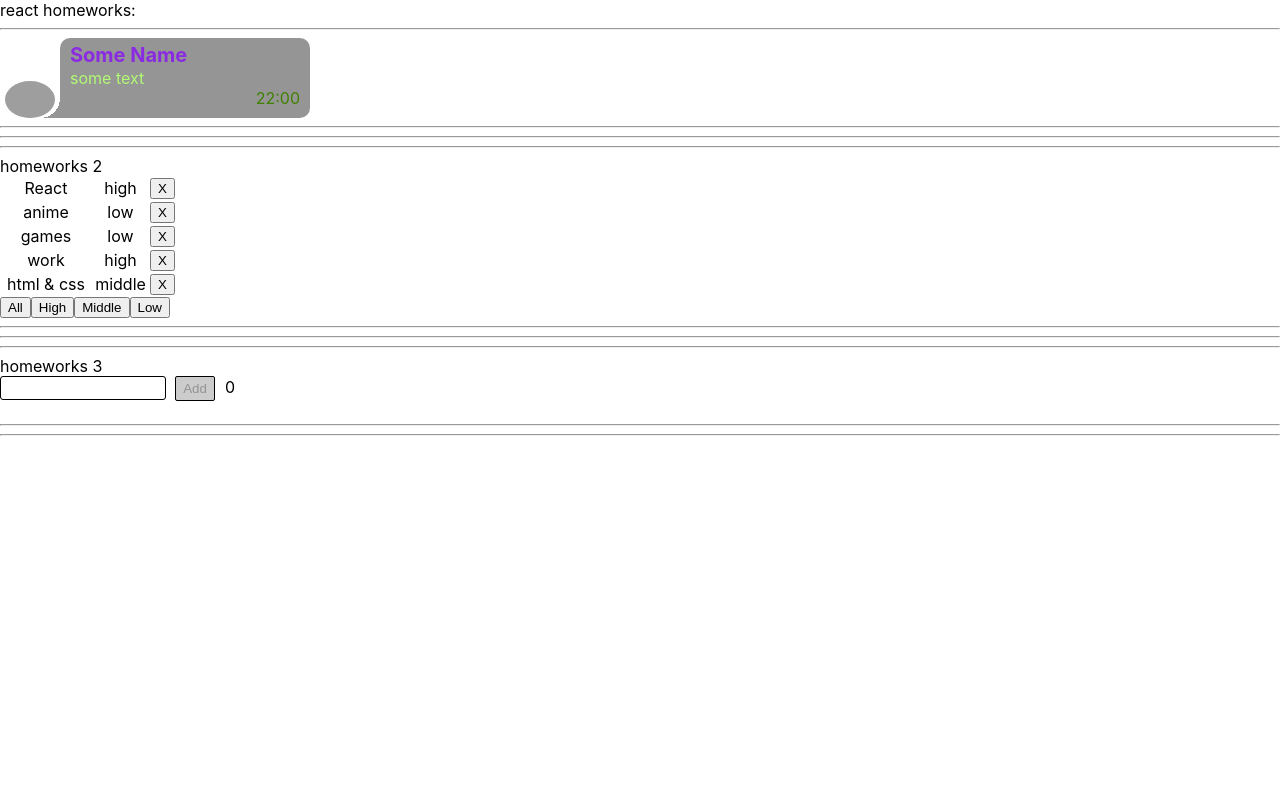
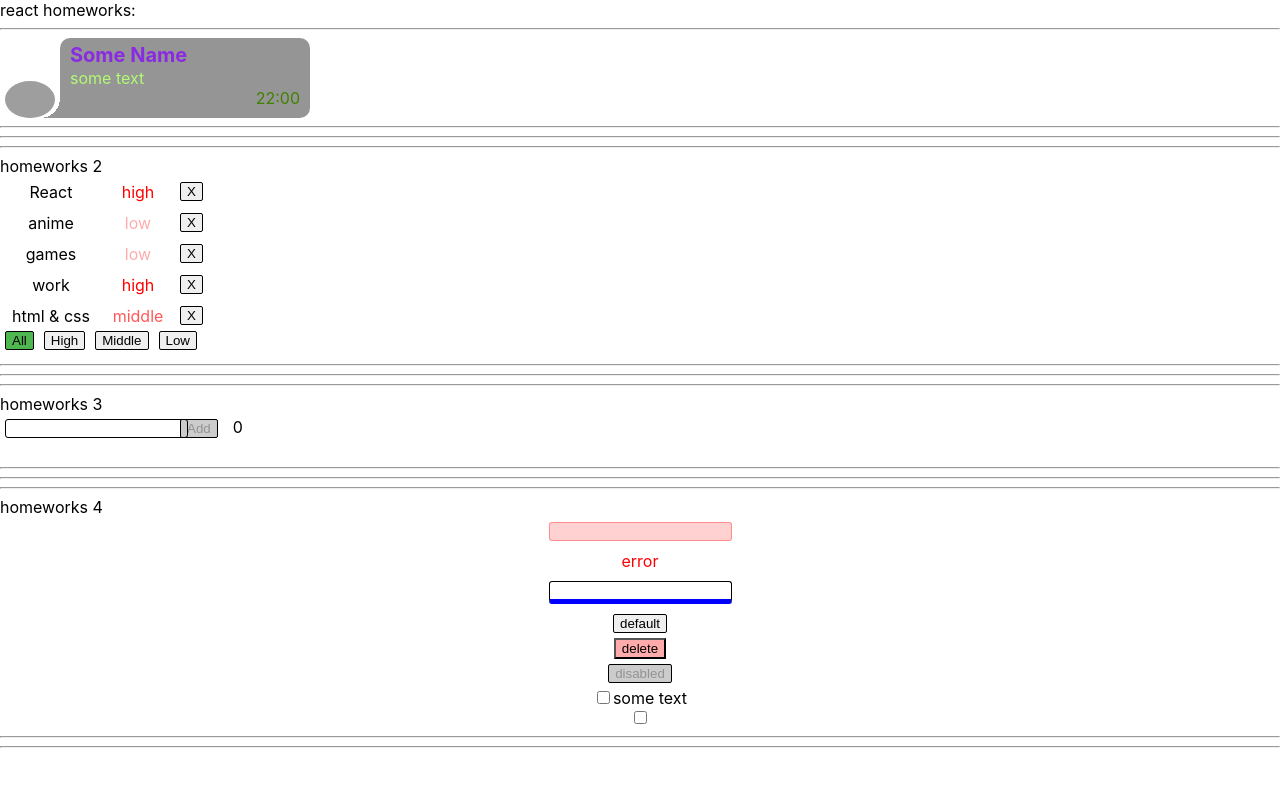
Before and after one commit to PasterZOOM/homeworks, a React (Create React App) app: page / in a window 1280 px wide. Shown: the top 786 px of the page. Built offline with nearby package versions, Linux system fonts and the light colour scheme; grey boxes are pictures that could not be loaded.

Commit message:
20.04.2022

```diff
--- a/src/p1-main/m1-ui/u1-app/App.tsx
+++ b/src/p1-main/m1-ui/u1-app/App.tsx
@@ -3,6 +3,7 @@ import s from './App.module.css'
 import HW1 from '../../../p2-homeworks/h1/HW1'
 import HW2 from '../../../p2-homeworks/h2/HW2';
 import HW3 from '../../../p2-homeworks/h3/HW3';
+import HW4 from '../../../p2-homeworks/h4/HW4';
 
 function App() {
     return (
@@ -11,7 +12,7 @@ function App() {
             <HW1/>
             <HW2/>
             <HW3/>
-            {/*<HW4/>*/}
+            <HW4/>
             {/*<HW5/>*/}
 
         </div>
--- a/src/p2-homeworks/h2/Affair.tsx
+++ b/src/p2-homeworks/h2/Affair.tsx
@@ -1,6 +1,7 @@
 import React from 'react'
 import {AffairType} from './HW2';
 import s from './Affairs.module.css'
+import SuperButton from '../h4/common/c2-SuperButton/SuperButton';
 
 type AffairPropsType = {
     // key не нужно типизировать
@@ -13,13 +14,20 @@ function Affair(props: AffairPropsType) {
     const deleteCallback = () => {
         props.deleteAffairCallback(props.id)
     }// need to fix
+    const priority = props.affair.priority
+    const priorityTextColor = `${
+        priority === 'high' ? s.high :
+            priority === 'middle' ? s.middle :
+                priority === 'low' ? s.low : ''
+    }`
+
 
     return (
         <tbody>
         <tr className={s.someClass}>
             <td className={s.st1}>{props.affair.name}</td>
-            <td className={s.st2}>{props.affair.priority}</td>
-            <td className={s.st3}><button onClick={deleteCallback}>X</button></td>
+            <td className={priorityTextColor}>{priority}</td>
+            <td><SuperButton onClick={deleteCallback}>X</SuperButton></td>
         </tr>
         </tbody>
     )
--- a/src/p2-homeworks/h2/Affairs.module.css
+++ b/src/p2-homeworks/h2/Affairs.module.css
@@ -1,11 +1,35 @@
+.body {
+    display: grid;
+    grid-template-rows: 150px 30px;
+}
+
+.mappedAffairs{
+}
+
+.filterButtons{
+
+}
 .someClass {
     text-align: center;
 }
 
 .st1 {
-    width: 90px;
+    width: 100px;
+}
+.high {
+    width: 70px;
+    color: rgba(255, 0, 0, 1);
+}
+.middle {
+    width: 70px;
+    color: rgba(255, 0, 0, 0.66);
+}
+.low {
+    width: 70px;
+    color: rgba(255, 0, 0, 0.33);
 }
 
-.st2 {
-    width: 55px;
+.activeFilter{
+    background: rgba(77, 182, 77, 0.99);
+    transition: 0.4s;
 }
--- a/src/p2-homeworks/h2/Affairs.tsx
+++ b/src/p2-homeworks/h2/Affairs.tsx
@@ -1,11 +1,14 @@
 import React from 'react'
 import Affair from './Affair'
 import {AffairType, FilterType} from './HW2'
+import SuperButton from '../h4/common/c2-SuperButton/SuperButton';
+import s from './Affairs.module.css'
 
 type AffairsPropsType = { // need to fix any
     data: Array<AffairType>
     setFilter: (filter: FilterType) => void
     deleteAffairCallback: (id: number) => void
+    filter: FilterType
 }
 
 function Affairs(props: AffairsPropsType) {
@@ -32,12 +35,20 @@ function Affairs(props: AffairsPropsType) {
     }
 
     return (
-        <div>
-            {mappedAffairs}
-            <button onClick={setAll}>All</button>
-            <button onClick={setHigh}>High</button>
-            <button onClick={setMiddle}>Middle</button>
-            <button onClick={setLow}>Low</button>
+        <div className={s.body}>
+            <div className={s.mappedAffairs}>
+                {mappedAffairs}
+            </div>
+            <div className={s.filterButtons}>
+                <SuperButton onClick={setAll}
+                             className={props.filter === 'all' ? s.activeFilter : ''}>All</SuperButton>
+                <SuperButton onClick={setHigh}
+                             className={props.filter === 'high' ? s.activeFilter : ''}>High</SuperButton>
+                <SuperButton onClick={setMiddle}
+                             className={props.filter === 'middle' ? s.activeFilter : ''}>Middle</SuperButton>
+                <SuperButton onClick={setLow}
+                             className={props.filter === 'low' ? s.activeFilter : ''}>Low</SuperButton>
+            </div>
         </div>
     )
 }
--- a/src/p2-homeworks/h2/HW2.tsx
+++ b/src/p2-homeworks/h2/HW2.tsx
@@ -1,6 +1,5 @@
 import React, {useState} from 'react'
 import Affairs from './Affairs'
-import AlternativeAffairs from './AlternativeAffairs';
 
 // types
 export type AffairPriorityType = 'high' | 'middle' | 'low' // need to fix any
@@ -46,6 +45,7 @@ function HW2() {
                 data={filteredAffairs}
                 setFilter={setFilter}
                 deleteAffairCallback={deleteAffairCallback}
+                filter={filter}
             />
 
             <hr/>
--- a/src/p2-homeworks/h3/Greeting.module.css
+++ b/src/p2-homeworks/h3/Greeting.module.css
@@ -10,7 +10,7 @@
     height: 20px;
     border: 1px solid black;
     border-radius: 3px;
-    transition: 0.5s;
+    transition: 0.4s;
 }
 .error{
     width: 160px;
@@ -18,16 +18,12 @@
     border: 1px solid rgba(255, 0, 0, 0.33);
     border-radius: 3px;
     background-color: rgba(255, 0, 0, 0.18);
-    transition: 0.5s;
-}
-
-.textError{
-    color: red;
+    transition: 0.4s;
 }
 
 .inputError{
     grid-area: input;
-    height: 40px;
+    height: 45px;
     display: inline-block;
 }
 
@@ -37,7 +33,7 @@
     width: 40px;
     border: 1px solid black;
     border-radius: 2px;
-    transition: 0.5s;
+    transition: 0.4s;
 }
 
 .buttonAdd:hover{
--- a/src/p2-homeworks/h3/Greeting.tsx
+++ b/src/p2-homeworks/h3/Greeting.tsx
@@ -1,4 +1,6 @@
 import React, {ChangeEvent, KeyboardEvent} from 'react'
+import SuperInputText from '../h4/common/c1-SuperInputText/SuperInputText'
+import SuperButton from '../h4/common/c2-SuperButton/SuperButton'
 import s from './Greeting.module.css'
 
 type GreetingPropsType = {
@@ -14,23 +16,20 @@ type GreetingPropsType = {
 const Greeting: React.FC<GreetingPropsType> = (
     {name, setNameCallback, addUser, onKeyPress, error, totalUsers} // деструктуризация пропсов
 ) => {
-    const inputClass = error ? s.error : s.someClass// need to fix with (?:)
-
 
     return (
         <div className={s.body}>
             <div className={s.inputError}>
-                <input
+                <SuperInputText
                     value={name}
                     onChange={setNameCallback}
                     onKeyPress={onKeyPress}
-                    className={inputClass}
-                    // onBlur={setNameCallback}
+                    error={error}
+                    onBlur={setNameCallback}
                 />
-                <div className={s.textError}>{error}</div>
             </div>
             <div className={s.buttonCounter}>
-                <button onClick={addUser} disabled={!!error || !name} className={s.buttonAdd}>Add</button>
+                <SuperButton onClick={addUser} disabled={!!error || !name}>Add</SuperButton>
                 <span className={s.counter}>{totalUsers}</span>
             </div>
         </div>
--- a/src/p2-homeworks/h4/common/c1-SuperInputText/SuperInputText.module.css
+++ b/src/p2-homeworks/h4/common/c1-SuperInputText/SuperInputText.module.css
@@ -1,12 +1,19 @@
 .superInput {
-
+    margin: 5px;
+    border: 1px solid rgb(0, 0, 0);
+    border-radius: 3px;
+    background-color: rgba(255, 255, 255, 0);
+    transition: 0.4s;
 }
 
 .errorInput {
-    border: 3px solid lime;
-    background: red;
+    border: 1px solid rgba(255, 0, 0, 0.33);
+    border-radius: 3px;
+    background-color: rgba(255, 0, 0, 0.18);
+    transition: 0.4s;
 }
 
 .error {
+    margin: 5px;
     color: red;
 }
--- a/src/p2-homeworks/h4/common/c1-SuperInputText/SuperInputText.tsx
+++ b/src/p2-homeworks/h4/common/c1-SuperInputText/SuperInputText.tsx
@@ -39,7 +39,7 @@ const SuperInputText: React.FC<SuperInputTextPropsType> = (
     }
 
     const finalSpanClassName = `${s.error} ${spanClassName ? spanClassName : ''}`
-    const finalInputClassName = `${s.errorInput} ${className}` // need to fix with (?:) and s.superInput
+    const finalInputClassName = `${error ? s.errorInput : s.superInput} ${className ? className : s.superInput}` // need to fix with (?:) and s.superInput
 
     return (
         <>
--- a/src/p2-homeworks/h4/common/c2-SuperButton/SuperButton.module.css
+++ b/src/p2-homeworks/h4/common/c2-SuperButton/SuperButton.module.css
@@ -1,7 +1,36 @@
 .default {
-
+    margin: 5px;
+    border: 1px solid black;
+    border-radius: 2px;
+    transition: 0.4s;
+}
+.default:hover{
+    box-shadow: 0 2px 5px black;
+    background: rgba(77, 182, 77, 0.66);
 }
 
+.default:active {
+    background: rgba(77, 182, 77, 0.99);
+    box-shadow: 0 1px 2.5px black;
+    transform: translateY(1px);
+}
+.default:disabled{
+    cursor: not-allowed;
+    background: rgba(0, 0, 0, 0.20);
+    box-shadow: none;
+    transform: translateY(0);
+}
 .red {
-    background: red;
+    background: rgba(255, 0, 0, 0.33);
+    transition: 0.4s;
 }
+.red:hover{
+    box-shadow: 0 2px 5px black;
+    background: rgba(255, 0, 0, 0.66);
+}
+
+.red:active {
+    background: rgba(255, 0, 0, 0.99);
+    box-shadow: 0 1px 2.5px black;
+    transform: translateY(1px);
+}
--- a/src/p2-homeworks/h4/common/c3-SuperCheckbox/SuperCheckbox.tsx
+++ b/src/p2-homeworks/h4/common/c3-SuperCheckbox/SuperCheckbox.tsx
@@ -20,6 +20,10 @@ const SuperCheckbox: React.FC<SuperCheckboxPropsType> = (
     }
 ) => {
     const onChangeCallback = (e: ChangeEvent<HTMLInputElement>) => {
+        onChange
+        && onChange(e)
+
+        onChangeChecked && onChangeChecked(e.currentTarget.checked)
         // сделайте так чтоб работал onChange и onChangeChecked
     }
 
```
